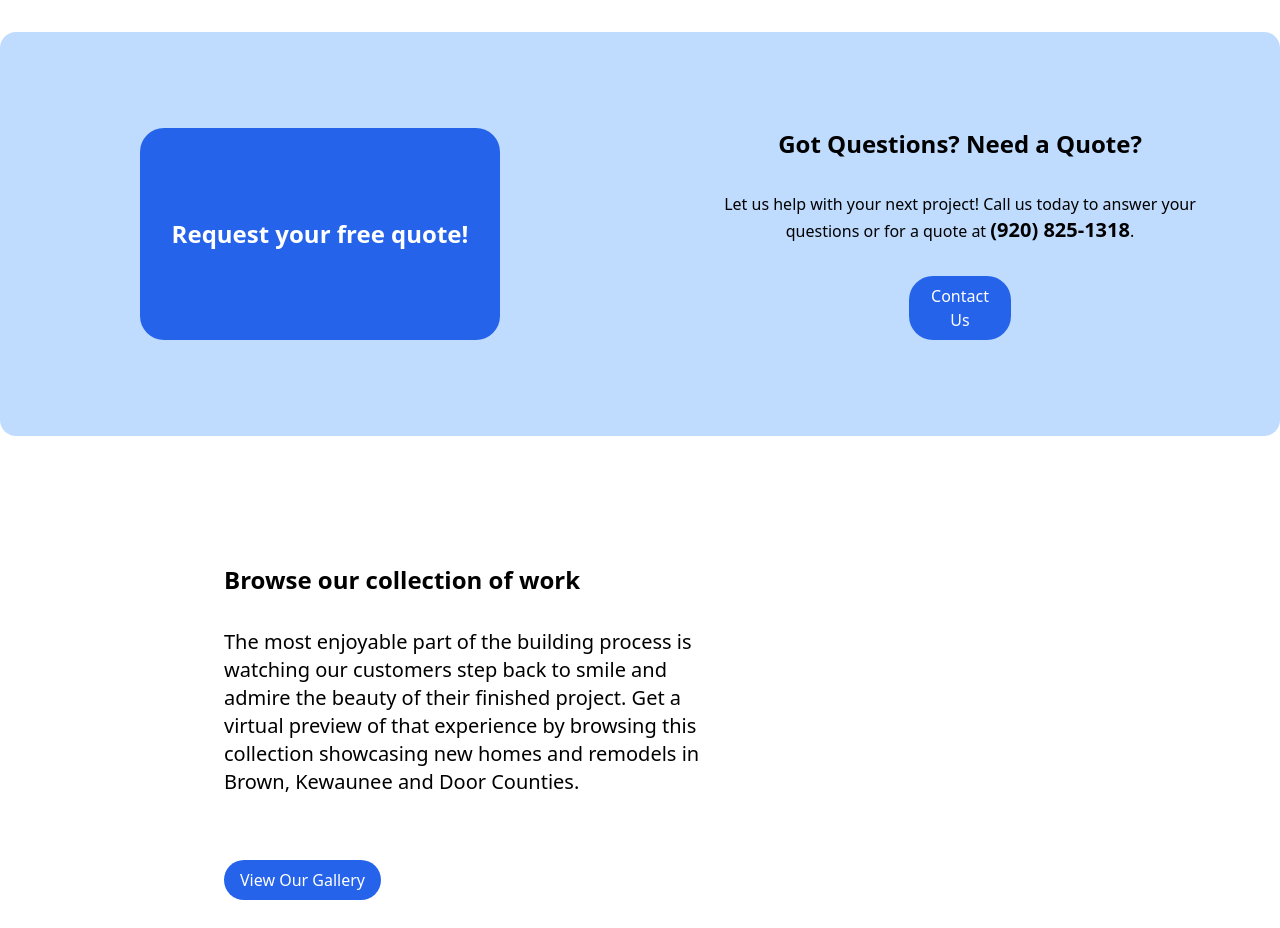
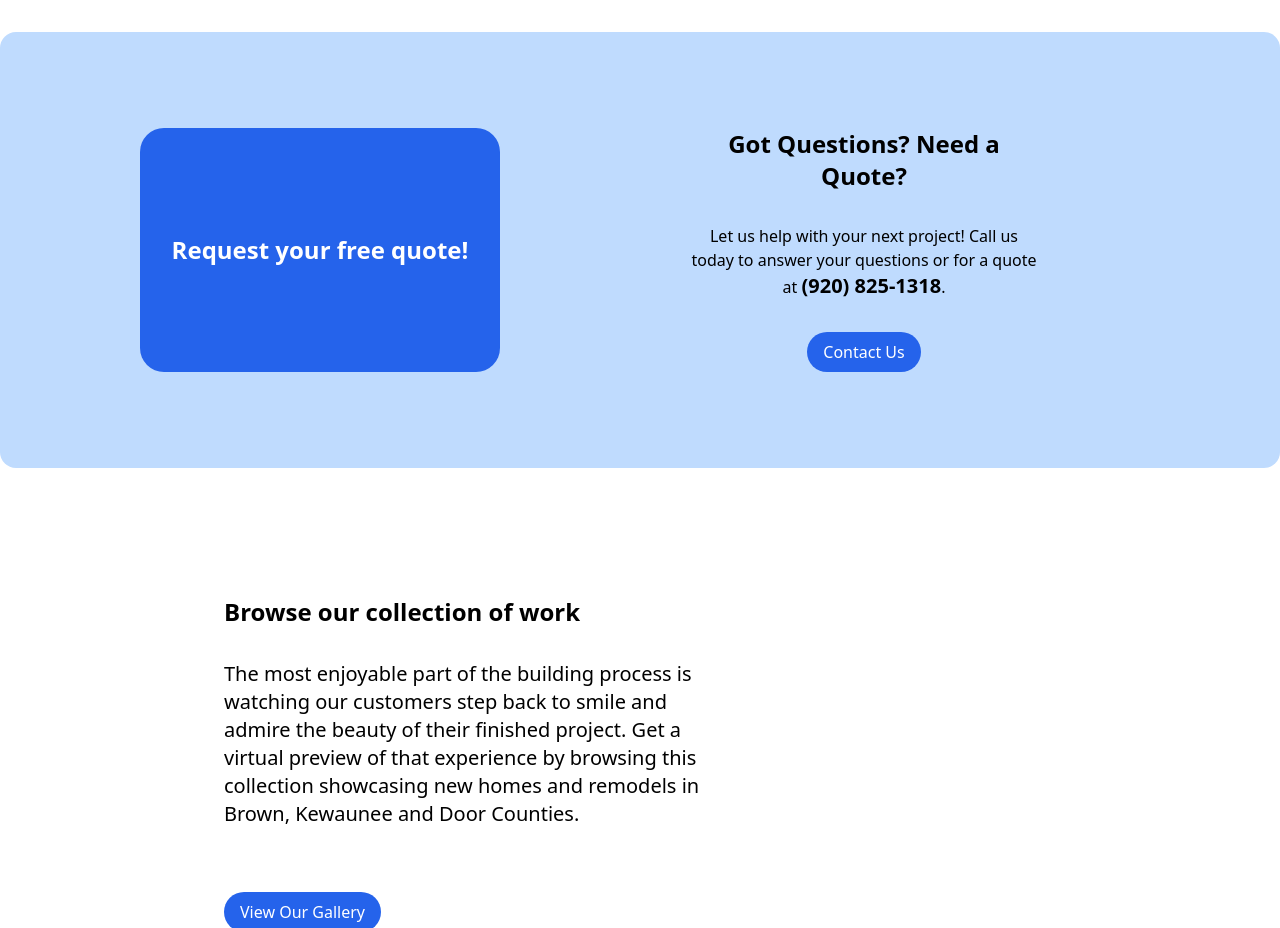
Before and after one commit to brandonbuhr/construction-website, a Next.js app: page / in a window 1280 px wide. Shown: the part 1500-2428 px from the top of the page. Built offline with nearby package versions, Linux system fonts and the light colour scheme.

Commit message:
updated spacing on home page

```diff
--- a/components/Homesections.tsx
+++ b/components/Homesections.tsx
@@ -47,15 +47,15 @@ function Homesections() {
           </button>
         </div>
         <div className="w-[50%] text-center mt-8">
-          <h1 className="text-2xl font-bold mt-8">
+          <h1 className="text-2xl font-bold mt-8 mr-60 ml-12">
             Got Questions? Need a Quote?
           </h1>
-          <p className="mt-8 mr-12 ml-12">
+          <p className="mt-8 mr-60 ml-12">
             Let us help with your next project! Call us today to answer your
             questions or for a quote at{" "}
             <b className="text-xl">(920) 825-1318</b>.
           </p>
-          <button className="mt-8 mb-16 bg-blue-600 text-white p-2 pl-4 pr-4 rounded-3xl mr-[42%] ml-[42%] transform scale-100 hover:scale-[1.2] transition duration-200 hover:bg-blue-500">
+          <button className="mt-8 mb-16 mr-60 ml-12 bg-blue-600 text-white p-2 pl-4 pr-4 rounded-3xl transform scale-100 hover:scale-[1.2] transition duration-200 hover:bg-blue-500">
             Contact Us
           </button>
         </div>
```
